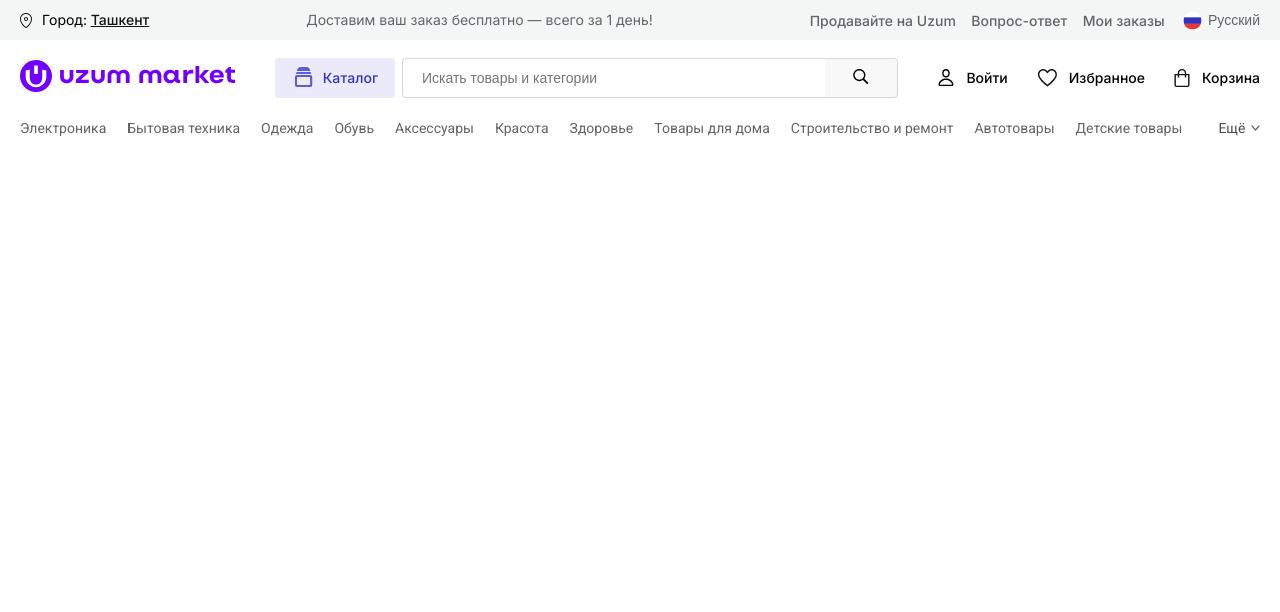
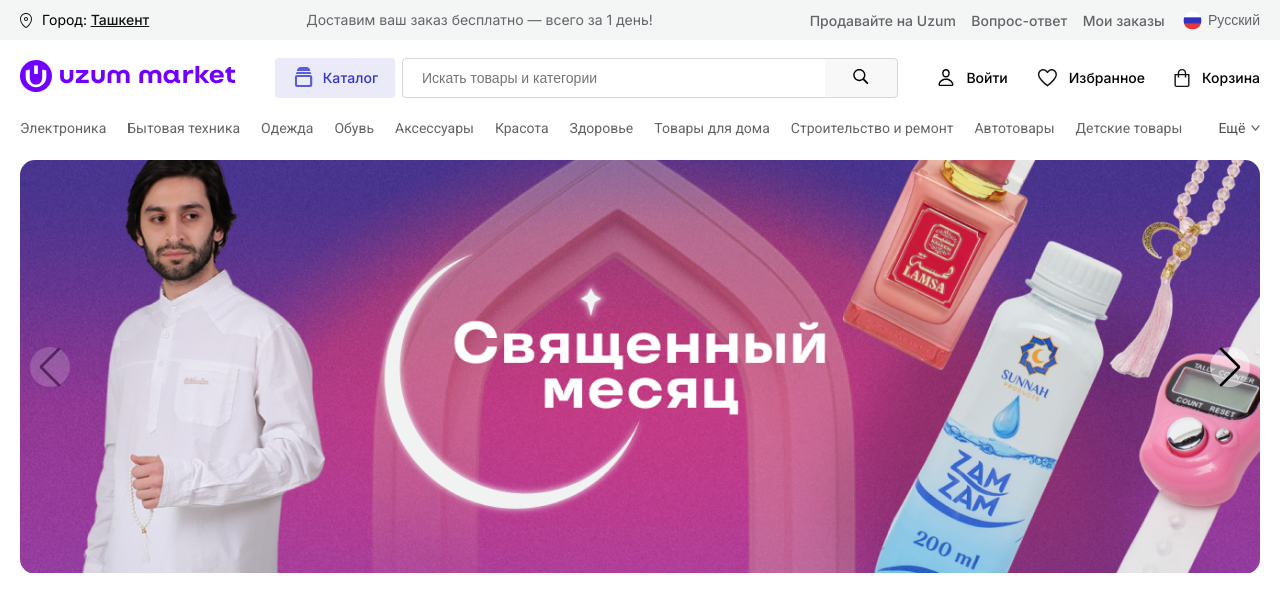
Before and after one commit to feruzbekismoilov/Uzum, a website: page index.html in a window 1280 px wide. Drawn offline with nearby package versions, Linux system fonts and the light colour scheme.

Commit message:
slider 1 add

```diff
--- a/css/main.css
+++ b/css/main.css
@@ -5,6 +5,8 @@
 :root{
     --header-top-text-color: #62656A;
     --main-bg-color: #fff;
+
+    --swiper-navigation-size: 40px;
 }
 
 html{
@@ -223,6 +225,7 @@
     }
     .burger-menu{
         display: none;
+        padding: 0;
     }
     @media screen and (max-width:1210px) {
         .header__middle__logo-img{
@@ -388,3 +391,42 @@
     }
     /******************************** HEADER BOTTOM STYLE END ***************/
 /********************************* HEADER STYLE END *************************/
+
+/********************** ASIDE STYLE START  **********************/
+.swiper {
+    width: 100%;
+    height: 100%;
+  }
+
+  .swiper-slide {
+    text-align: center;
+    font-size: 18px;
+    background: #fff;
+    display: flex;
+    justify-content: center;
+    align-items: center;
+  }
+
+  .swiper-slide__img {
+    display: block;
+    width: 100%;
+    height: 100%;
+    object-fit: cover;
+    border-radius: 15px;
+  }
+  .swiper-button-next{
+    width: calc(var(--swiper-navigation-size));
+    height:calc(var(--swiper-navigation-size));
+    color:#000;
+    background-color: #ffffff80;
+    border-radius: 50%;
+  }
+  .swiper-button-prev{
+    width: calc(var(--swiper-navigation-size));
+    height:calc(var(--swiper-navigation-size));
+    color:#000;
+    background-color: #ffffff80;
+    border-radius: 50%;
+  }
+
+/********************************* ASIDE STYLE END  ********************/
--- a/index.html
+++ b/index.html
@@ -4,6 +4,7 @@
     <meta charset="UTF-8">
     <meta http-equiv="X-UA-Compatible" content="IE=edge">
     <meta name="viewport" content="width=device-width, initial-scale=1.0">
+    <link rel="stylesheet" href="https://cdn.jsdelivr.net/npm/swiper@9/swiper-bundle.min.css" />
     <link rel="stylesheet" href="./css/main.css">
     <title>Imtihon js</title>
 </head>
@@ -123,7 +124,36 @@
             </div>
         </div>
     </header>
+    <!----------------------------- HEADER END -------------------------->
 
+
+
+    <!-----------------------------ASSIDE START  ------------------------>
+    <aside class="zam-zam">
+        <div class="container">
+            <div class="swiper mySwiper">
+                <div class="swiper-wrapper">
+                  <div class="swiper-slide">
+                    <img class="swiper-slide__img" src="./images/aside1.png" alt="image">
+                  </div>
+                  <div class="swiper-slide">
+                    <img class="swiper-slide__img" src="./images/aside1.png" alt="image">
+                  </div>
+                </div>
+                <div class="div">
+                    <div class="swiper-button-next"></div>
+                </div>
+               <div class="div">
+                <div class="swiper-button-prev"></div>
+               </div>
+              </div>
+        </div>
+    </aside>
+    <!-----------------------------ASSIDE END  ---------------------------->
+
+
+
+    <script src="https://cdn.jsdelivr.net/npm/swiper@9/swiper-bundle.min.js"></script>
     <script src="./js/main.js"></script>
 </body>
 </html>
--- a/js/main.js
+++ b/js/main.js
@@ -0,0 +1,6 @@
+var swiper = new Swiper(".mySwiper", {
+    navigation: {
+      nextEl: ".swiper-button-next",
+      prevEl: ".swiper-button-prev",
+    },
+  });
--- /dev/null
+++ b/package.json
@@ -0,0 +1,5 @@
+{
+  "dependencies": {
+    "sliderjs": "^2.0.0"
+  }
+}
```
Also changed, not shown: images/aside1.png (added), 1 other file.
